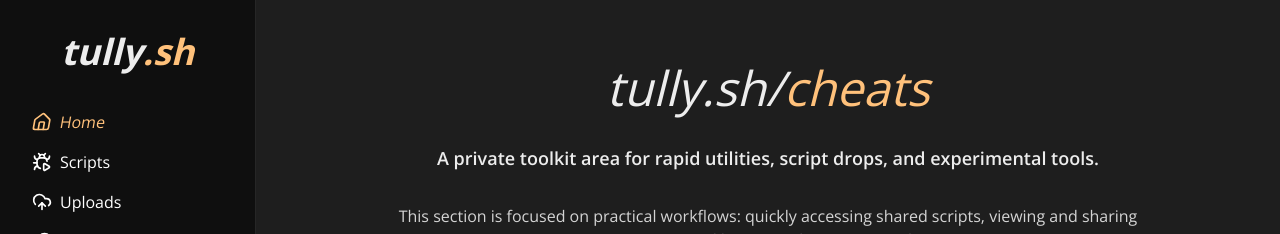
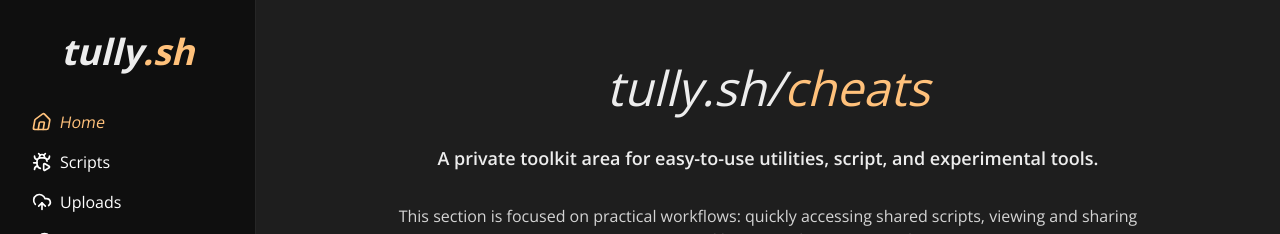
Before and after one commit to Tullysaurus/tully.sh, a Next.js app: page /cheats in a window 1280 px wide. Shown: the top 234 px of the page. Built offline with nearby package versions, Linux system fonts and the light colour scheme.

Commit message:
Change cheat page header

```diff
--- a/src/app/(main)/cheats/(home)/page.tsx
+++ b/src/app/(main)/cheats/(home)/page.tsx
@@ -37,7 +37,7 @@ export default function CheatsHome() {
       <h1 className="reveal-up text-center text-4xl italic font-light sm:text-5xl">tully.sh/<span className="text-[#FFC17B]">cheats</span></h1>
 
       <p className="reveal-up delay-1 max-w-2xl text-center text-base font-semibold sm:text-lg">
-        A private toolkit area for rapid utilities, script drops, and experimental tools.
+        A private toolkit area for easy-to-use utilities, script, and experimental tools.
       </p>
       <p className="reveal-up delay-2 max-w-3xl text-center text-sm text-neutral-300 sm:text-base">
         This section is focused on practical workflows: quickly accessing shared scripts,
```
